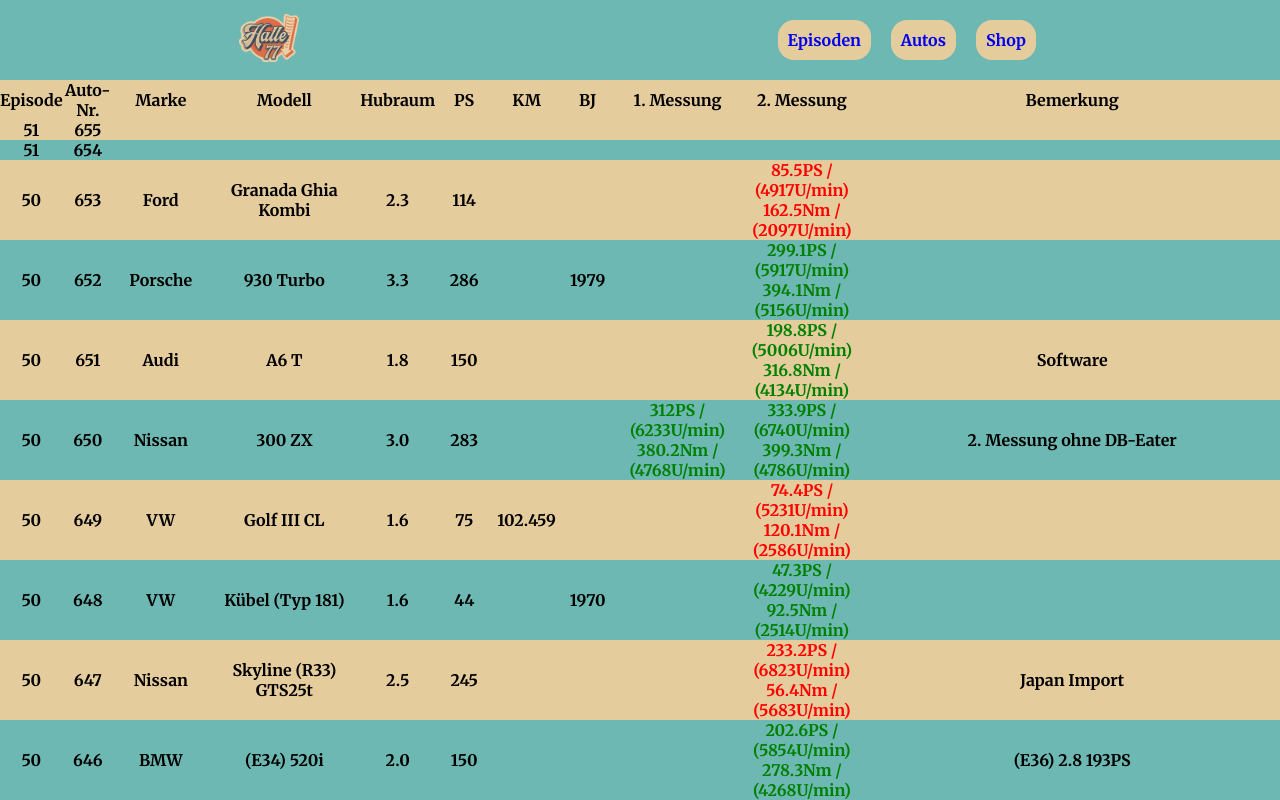
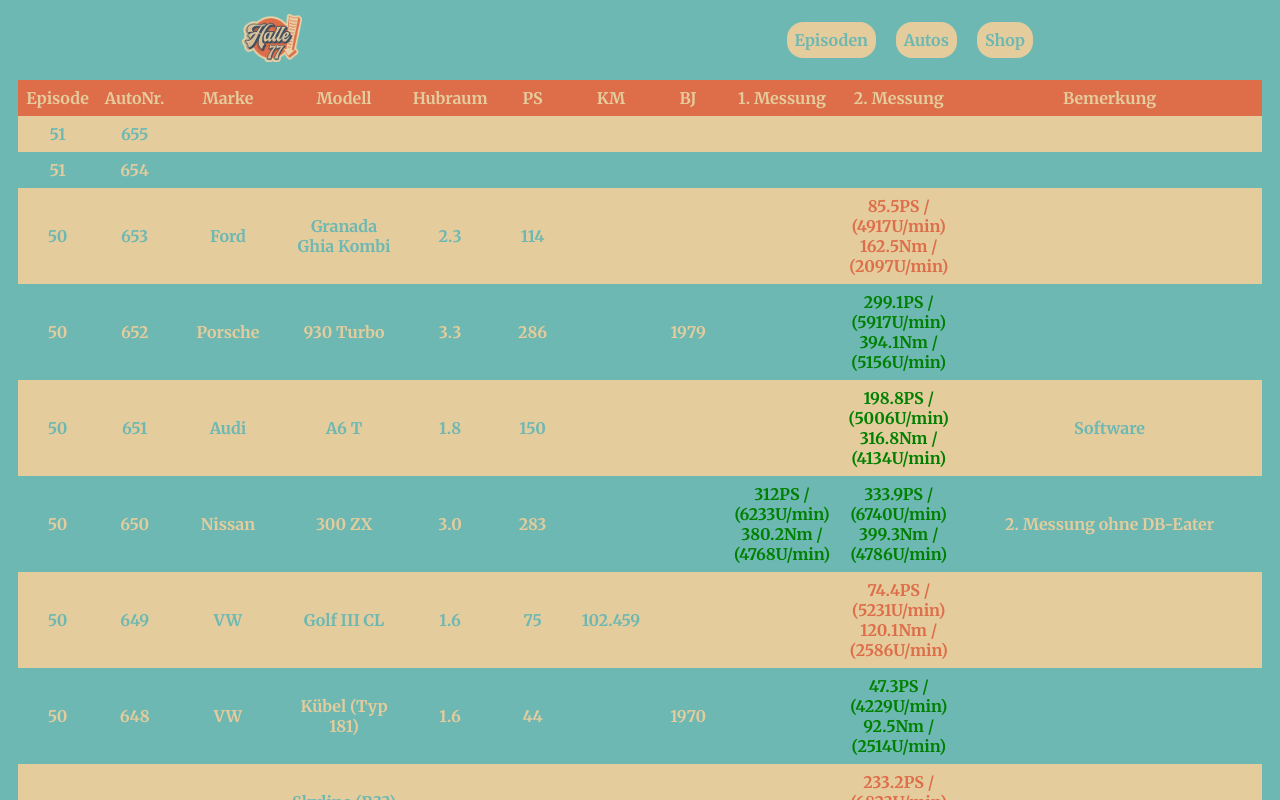
Before and after one commit to oje-edu/Halle77Dyno, a React (Create React App) app in the folder client/: page /autos in a window 1280 px wide. Shown: the top 800 px of the page. Built offline with nearby package versions, Linux system fonts and the light colour scheme.

Commit message:
some styling

```diff
--- a/client/src/App.css
+++ b/client/src/App.css
@@ -1,42 +1,57 @@
 :root {
   --h77base: #e4cc9c;
+  --h77secbase: #de6e4a;
   --h77bg: #6eb8b3;
 }
 .header {
   width: 100%;
   height: 10vh;
-  color: var(--h77base);
-  background-color: var(--h77bg);
 
   display: flex;
   justify-content: space-around;
   align-items: center;
+
+  color: var(--h77base);
+  background-color: var(--h77bg);
+
+  padding: 8px 0;
 }
 
 .links a {
+  margin: 0 10px;
+  padding: 8px;
+
+  background-color: var(--h77base);
+  color: var(--h77bg);
+
+  border-radius: 16px;
   text-decoration: none;
-  margin: 0 10px;
-  padding: 10px;
-  background-color: var(--h77base);
-  border-radius: 16px;
 }
 
-.links a:hover {
-  color: var(--h77base);
+.links a:hover,
+.links a:active {
+  color: var(--h77secbase);
   background-color: var(--h77bg);
+
+  border: 1px solid var(--h77secbase);
+
   transition: all 0.5s ease;
 }
 
 .logo img {
+  height: 48px;
+  width: 65px;
+
   justify-content: center;
   align-items: center;
   padding-left: 0.35vw;
-  height: 48px;
-  width: 65px;
 }
+
 .leaflet-container {
-  width: 100%;
-  height: 85vh;
+  width: 90%;
+  height: 80vh;
+
+  margin: 0 auto;
 }
 
 .leaflet-popup-content-wrapper {
@@ -45,6 +60,9 @@
 }
 
 table {
+  width: 90%;
+
+  margin: 0 auto;
   border-collapse: collapse;
 }
 
@@ -52,26 +70,51 @@
   min-height: 100vh;
   width: 100%;
 
-  display: flex;
-  flex-direction: column;
-  justify-content: center;
+  background-color: var(--h77bg);
+}
 
+th {
+  position: sticky;
+  top: 0;
+
+  background-color: var(--h77secbase);
+  color: var(--h77base);
+}
+
+th,
+td {
+  padding: 8px;
   text-align: center;
 }
 
 .table tr:nth-child(odd) {
   background-color: var(--h77base);
+  color: var(--h77bg);
 }
 .table tr:nth-child(even) {
   background-color: var(--h77bg);
+  color: var(--h77base);
+}
+
+.cars_table tr:nth-child(odd) {
+  background-color: var(--h77base);
+  color: var(--h77bg);
+}
+
+.cars_table tr:nth-child(even) {
+  background-color: var(--h77bg);
+  color: var(--h77base);
 }
 
 .button {
-  border-radius: 16px;
-  border: 1px solid white;
+  background-color: var(--h77base);
+
   padding: 10px;
   margin: 10px;
-  background-color: var(--h77base);
+
+  border: none;
+  border-radius: 16px;
+
   cursor: pointer;
 }
 
@@ -89,26 +132,44 @@
   color: var(--h77base);
 }
 
+.map {
+  height: 80vh;
+}
+
 .footer {
   width: 100%;
-  height: 5vh;
+  height: 10vh;
+
   display: flex;
   justify-content: center;
   align-items: center;
+
+  background-color: var(--h77bg);
   color: var(--h77base);
-  background-color: var(--h77bg);
+
   text-align: center;
 }
 
 .github-icon {
+  background-color: var(--h77base);
   color: var(--h77bg);
-  background-color: var(--h77base);
+
   border-radius: 50%;
 }
 .github-icon:hover {
+  background-color: var(--h77bg);
   color: var(--h77base);
-  background-color: var(--h77bg);
+
   border-radius: 100%;
 
   transition: all 0.5s ease-in-out;
 }
+
+@media screen and (max-width: 768px) {
+  body {
+    font-size: 0.8em;
+  }
+  .hide {
+    display: none;
+  }
+}
--- a/client/src/index.css
+++ b/client/src/index.css
@@ -13,16 +13,10 @@
 
 body {
   min-height: 100vh;
-  width: 100%;
-  padding: 0 auto;
+  background-color: var(--h77bg);
   font-family: "Merriweather", serif;
   -webkit-font-smoothing: antialiased;
   -moz-osx-font-smoothing: grayscale;
-}
-
-code {
-  font-family: source-code-pro, Menlo, Monaco, Consolas, "Courier New",
-    monospace;
 }
 
 /* Firefox */
--- a/client/src/pages/Cars.js
+++ b/client/src/pages/Cars.js
@@ -6,40 +6,40 @@
   return (
     <div>
       <Header />
-      <div className="table" id="top">
+      <div className="cars_table" id="top">
         <table>
           <thead>
             <tr>
-              <th>Episode</th>
-              <th>Auto-Nr.</th>
+              <th className="hide">Episode</th>
+              <th className="hide">AutoNr.</th>
               <th>Marke</th>
               <th>Modell</th>
-              <th>Hubraum</th>
-              <th>PS</th>
-              <th>KM</th>
-              <th>BJ</th>
-              <th>1. Messung</th>
+              <th className="hide">Hubraum</th>
+              <th className="hide">PS</th>
+              <th className="hide">KM</th>
+              <th className="hide">BJ</th>
+              <th className="hide">1. Messung</th>
               <th>2. Messung</th>
-              <th>Bemerkung</th>
+              <th className="hide">Bemerkung</th>
             </tr>
           </thead>
           <tbody>
             {cars.cars.map((car) => (
               <tr key={car.id}>
-                <td>{car.episode}</td>
-                <td>{car.id}</td>
+                <td className="hide">{car.episode}</td>
+                <td className="hide">{car.id}</td>
                 <td>{car.name}</td>
                 <td>{car.model}</td>
-                <td>{car.ccm}</td>
-                <td>{car.hp}</td>
-                <td>{car.km}</td>
-                <td>{car.year}</td>
-                <td>
+                <td className="hide">{car.ccm}</td>
+                <td className="hide">{car.hp}</td>
+                <td className="hide">{car.km}</td>
+                <td className="hide">{car.year}</td>
+                <td className="hide">
                   <div
                     style={
                       car?.hp < car?.messung1[0] || car?.hp == car?.messung1[0]
                         ? { color: "green" }
-                        : { color: "crimson" }
+                        : { color: "#de6e4a" }
                     }
                   >
                     {car?.messung1[0] > 0 ? (
@@ -55,7 +55,7 @@
                     style={
                       car?.hp < car?.messung2[0] || car?.hp == car?.messung2[0]
                         ? { color: "green" }
-                        : { color: "red" }
+                        : { color: "#de6e4a" }
                     }
                   >
                     {car?.messung2[0] > 0 ? (
@@ -66,7 +66,7 @@
                     ) : null}
                   </div>
                 </td>
-                <td>{car.comment}</td>
+                <td className="hide">{car.comment}</td>
               </tr>
             ))}
           </tbody>
--- a/client/src/pages/Map.js
+++ b/client/src/pages/Map.js
@@ -10,7 +10,7 @@
   return (
     <div>
       <Header />
-      <MapContainer center={position} zoom={6}>
+      <MapContainer className="map" center={position} zoom={6}>
         <TileLayer
           attribution='&copy; <a href="https://www.openstreetmap.org/copyright">OpenStreetMap</a> contributors'
           url="https://{s}.tile.openstreetmap.org/{z}/{x}/{y}.png"
```
